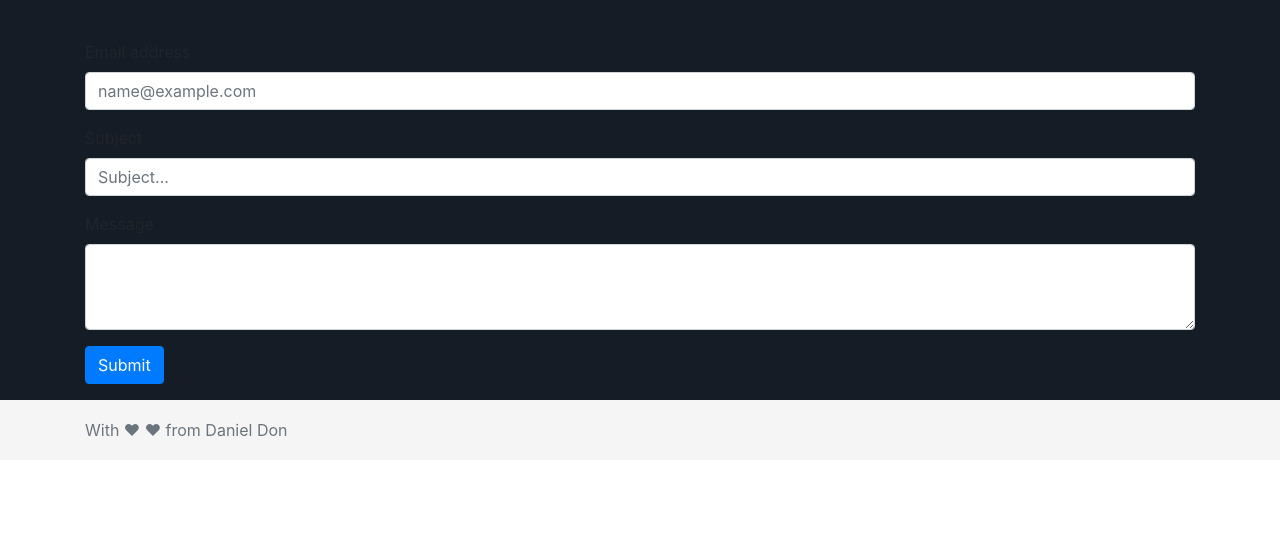
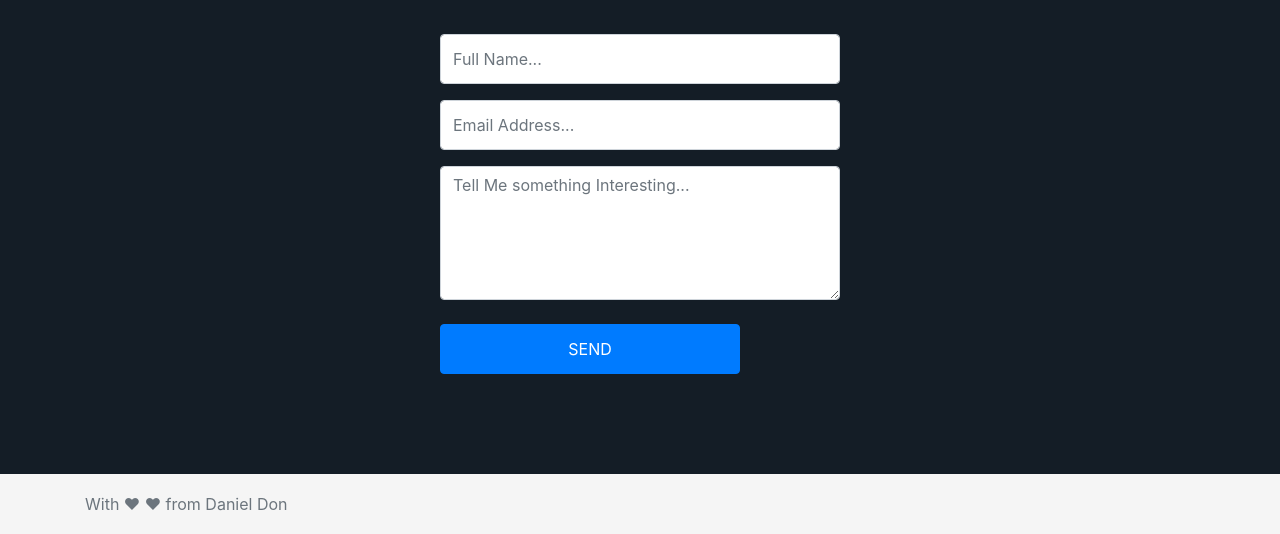
Before and after one commit to Chiagozielam/Personal-blog, a Gatsby site: page /contact in a window 1280 px wide. Shown: the part 519-1053 px from the top of the page. Before the commit the page ends 979 px from the top, so only its background shows below. Built offline with nearby package versions, Linux system fonts and the light colour scheme; Gatsby itself is replaced by a stand-in of ours.

Commit message:
make the contact form better and connect it with formspree.io

```diff
--- a/src/components/Footer.module.css
+++ b/src/components/Footer.module.css
@@ -4,4 +4,5 @@
     height: 60px;
     line-height: 60px;
     background-color: #f5f5f5;
+    margin-top: 4%;
 }
--- a/src/components/Headers.jsx
+++ b/src/components/Headers.jsx
@@ -6,7 +6,7 @@ export default class Headers extends Component {
   render() {
     return (
       <Navbar bg="light" expand="lg" style={{position: "fixed", zIndex: "10000"}}>
-        <Navbar.Brand href="#"><h3>SpillCode</h3></Navbar.Brand>
+        <Navbar.Brand href="/"><h3>SpillCode</h3></Navbar.Brand>
         <Navbar.Toggle aria-controls="basic-navbar-nav" />
         <Navbar.Collapse id="basic-navbar-nav">
           <Nav className="mr-auto" style={{fontSize: "22px", fontWeight: "500",}}>
--- a/src/pages/contact.jsx
+++ b/src/pages/contact.jsx
@@ -4,28 +4,46 @@ import { Form, Button } from "react-bootstrap"
 const Contact = () => (
   <div>
     <PrimaryLayout>
-      <div className="">
-        <h1>Contact Us</h1>
-        <div className="pt-5">
-          <form action="https://formspree.io/email@domain.tld" method="POST" >
-            <Form classname="pt-5">
-              <Form.Group controlId=" contactForm.ControlInput1">
-                <Form.Label>Email address</Form.Label>
-                <Form.Control name="email" type="email" placeholder="name@example.com" />
-              </Form.Group>
-              <Form.Group controlId=" contactForm.ControlInput1">
-                <Form.Label>Subject</Form.Label>
-                <Form.Control name="subject" type="text" placeholder="Subject..." />
-              </Form.Group>
-              <Form.Group controlId=" contactForm.ControlTextarea1">
-                <Form.Label>Message</Form.Label>
-                <Form.Control nane="message" as="textarea" rows="3" />
-              </Form.Group>
-              <Form.Group controlId=" contactForm.Submit">
-                <Button>Submit</Button>
-              </Form.Group>
-            </Form>
-          </form>
+      <div className="pb-5">
+        <h2 className="text-white" style={{ textAlign: "center", backgroundColor: "#800000", width: "70%", margin: "0 auto", borderRadius: "20px", height: "50px" }}>
+          CONTACT ME
+        </h2>
+        <div className="pt-5" style={{ margin: "0 auto" }}>
+          <div style= {{ width: "400px", margin:" 0 auto"}}>
+            <form action="https://formspree.io/email@domain.tld" method="POST">
+              <p>
+                <input
+                  className="form-control"
+                  type="text"
+                  name="fullname"
+                  id="full-name"
+                  placeholder="Full Name..."
+                  style={{height: "50px"}}
+                />
+              </p>
+              <p>
+                <input
+                  className="form-control"
+                  type="email"
+                  name="email"
+                  id="email"
+                  placeholder="Email Address..."
+                  style={{height: "50px"}}
+                />
+              </p>
+              <textarea
+                class="form-control"
+                id="message"
+                name="message"
+                rows="5"
+                placeholder="Tell Me something Interesting..."
+              ></textarea>
+              <br />
+              <button type="submit" class="btn btn-primary" style={{ width: "300px", height: "50px", alignContent: "center"}}>
+                SEND
+              </button>
+            </form>
+          </div>
         </div>
       </div>
     </PrimaryLayout>
```
